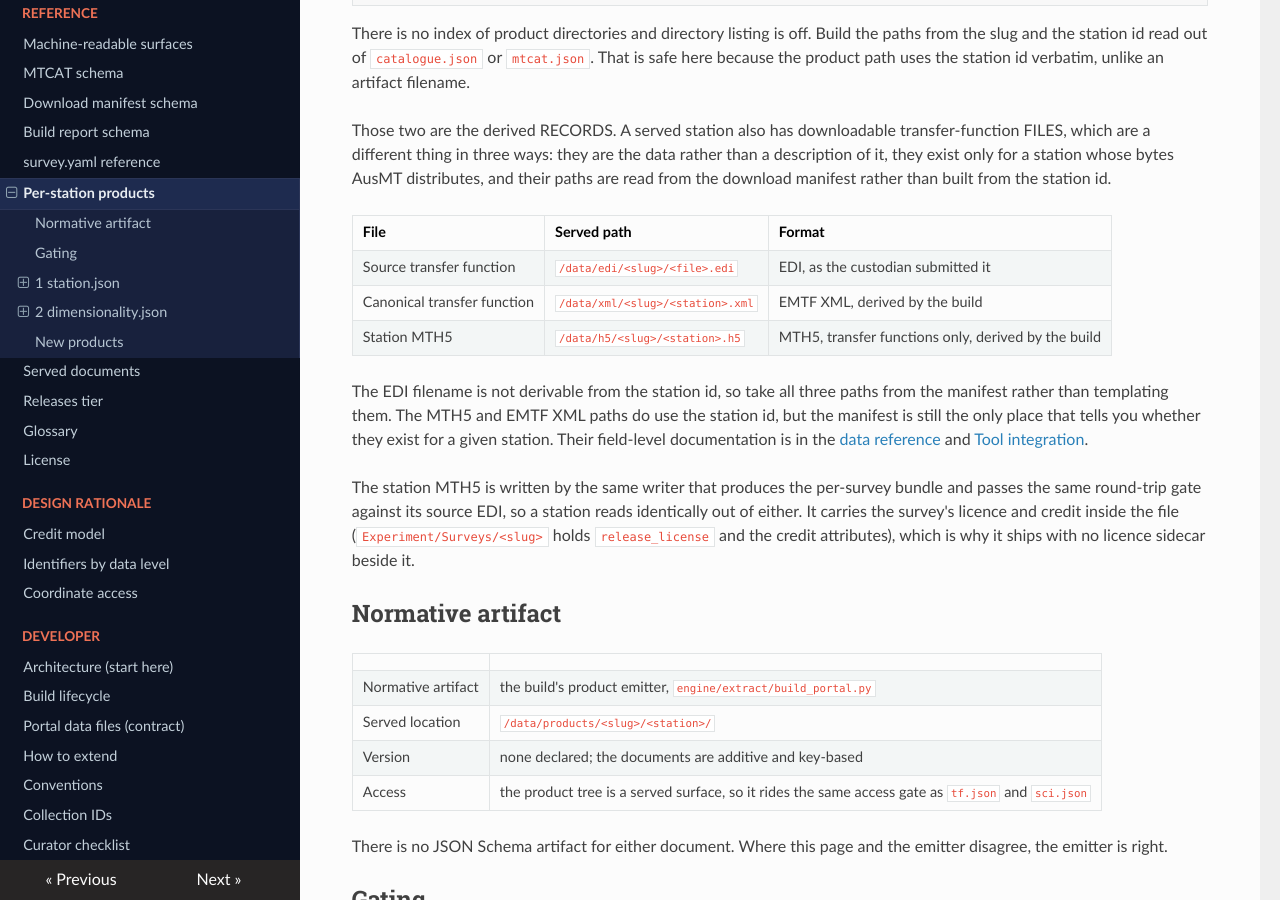
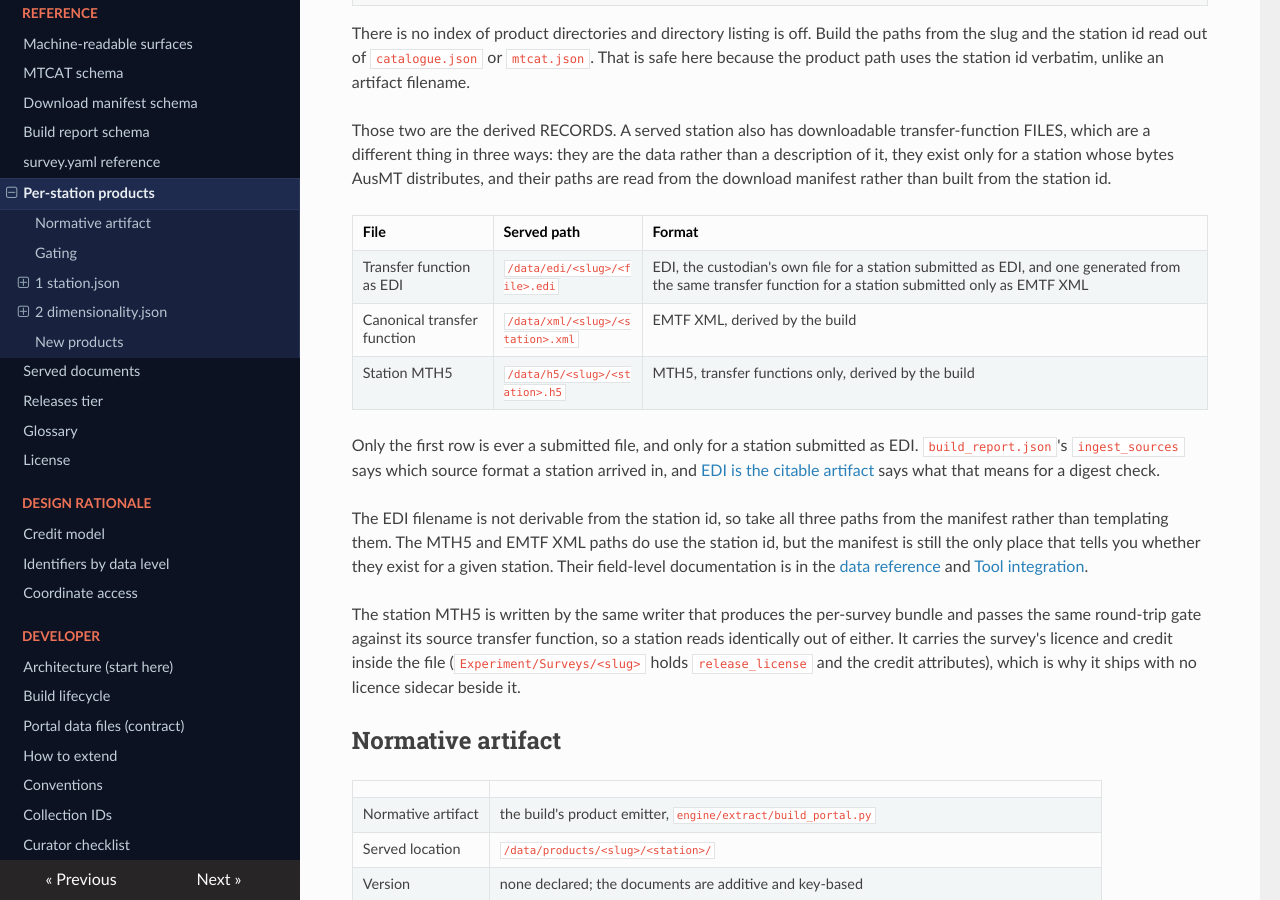
Before and after one commit to bvkay/ausmt, an MkDocs documentation site: the page built from docs/docs/reference/station-products.md, in a window 1280 px wide and 900 px high, scrolled down 256 px. Built offline with MkDocs 1.6.1, drawn with Linux system fonts in a browser that asks for light colours; nearby versions of some CDN libraries.

Commit message:
A fourth page told the reader the served EDI is the submitted file
The sweep that corrected the two-format statements missed this one, because it
matched on phrases this page does not use. Per-station products is the page a
client reads to learn what sits behind each served path, and its table of
downloadable files labelled /data/edi/<slug>/<file>.edi the "Source transfer
function", format "EDI, as the custodian submitted it". For a station submitted
only as EMTF XML both halves are wrong at once. The source is the XML, and the
EDI at that path was written by the build from it, so a reader following this
page would look for a custodian file that was never sent and read a digest
mismatch as tampering.

The row now says what the file is in both cases, and the page defers to the
owner of the rule rather than restating it: build_report.json's ingest_sources
is the published record of the source format per station, and tool-integration's
"EDI is the citable artifact" is where the consequence for a digest check is
set out. The page had no link to it before.

One sentence below the table was wrong for the same reason. The station MTH5
passes its round-trip gate against the source transfer function, which is the
EDI only when the station was submitted as one; it is written from whichever
file the station arrived in.

```diff
--- a/docs/docs/reference/station-products.md
+++ b/docs/docs/reference/station-products.md
@@ -18,9 +18,14 @@ than built from the station id.
 
 | File | Served path | Format |
 |---|---|---|
-| Source transfer function | `/data/edi/<slug>/<file>.edi` | EDI, as the custodian submitted it |
+| Transfer function as EDI | `/data/edi/<slug>/<file>.edi` | EDI, the custodian's own file for a station submitted as EDI, and one generated from the same transfer function for a station submitted only as EMTF XML |
 | Canonical transfer function | `/data/xml/<slug>/<station>.xml` | EMTF XML, derived by the build |
 | Station MTH5 | `/data/h5/<slug>/<station>.h5` | MTH5, transfer functions only, derived by the build |
+
+Only the first row is ever a submitted file, and only for a station submitted as EDI.
+`build_report.json`'s `ingest_sources` says which source format a station arrived in, and [EDI is the
+citable artifact](../interoperability/tool-integration.md#edi-is-the-citable-artifact) says what that
+means for a digest check.
 
 The EDI filename is not derivable from the station id, so take all three paths from the manifest rather
 than templating them. The MTH5 and EMTF XML paths do use the station id, but the manifest is still the
@@ -29,9 +34,9 @@ the [data reference](../interoperability/api-reference.md#per-station-fetch-thro
 [Tool integration](../interoperability/tool-integration.md).
 
 The station MTH5 is written by the same writer that produces the per-survey bundle and passes the same
-round-trip gate against its source EDI, so a station reads identically out of either. It carries the
-survey's licence and credit inside the file (`Experiment/Surveys/<slug>` holds `release_license` and the
-credit attributes), which is why it ships with no licence sidecar beside it.
+round-trip gate against its source transfer function, so a station reads identically out of either. It
+carries the survey's licence and credit inside the file (`Experiment/Surveys/<slug>` holds
+`release_license` and the credit attributes), which is why it ships with no licence sidecar beside it.
 
 ## Normative artifact
 
```
